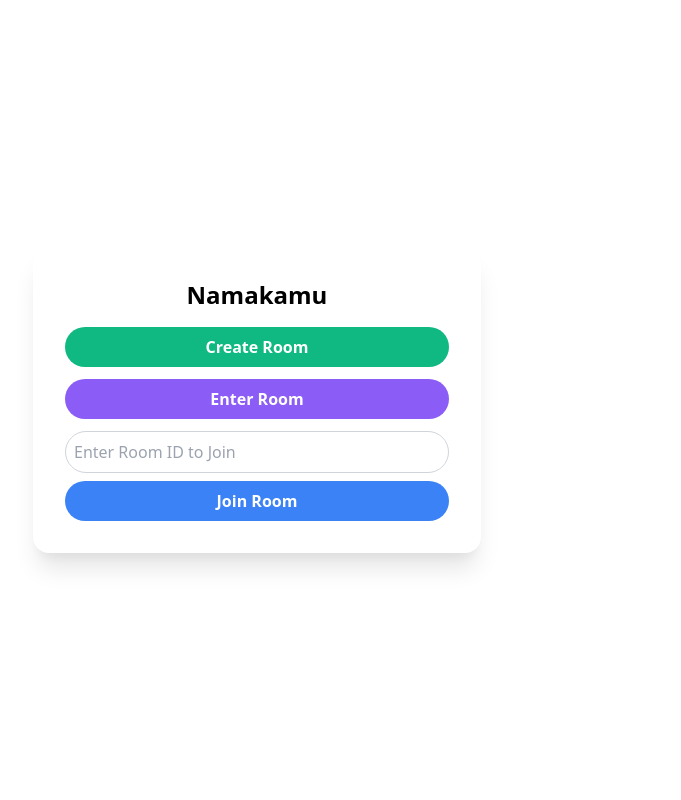
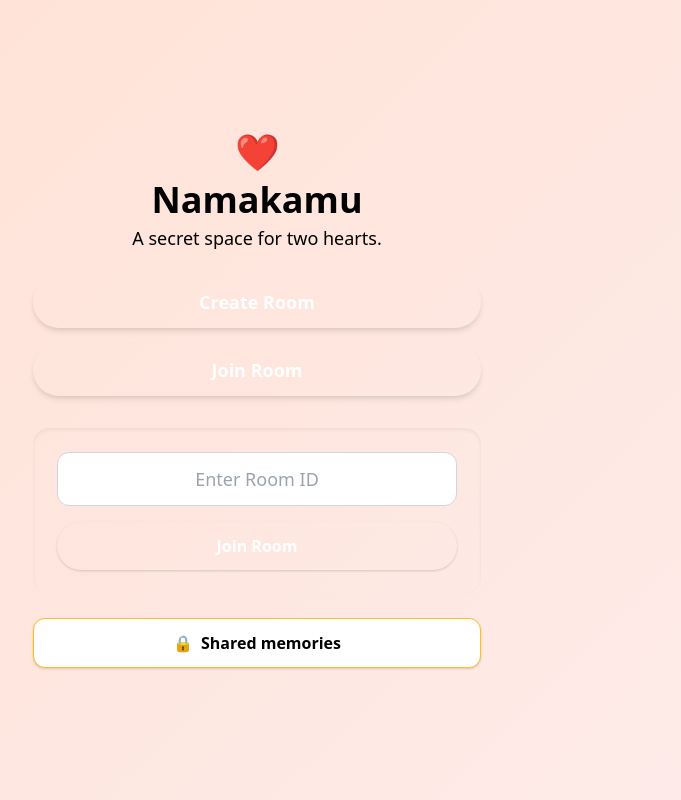
Before and after one commit to logowithmeme/namakamu, a React (Create React App) app: page / in a window 1280 px wide. Shown: the whole page, without its empty margins (383-1064 px from the left). Built offline with nearby package versions, Linux system fonts and the light colour scheme.

Commit message:
🌸 Initial romantic build for Namakamu

```diff
--- a/src/App.js
+++ b/src/App.js
@@ -1,7 +1,9 @@
-//  App.js - Routing
+// src/App.js
 import React from 'react';
 import { BrowserRouter as Router, Routes, Route } from 'react-router-dom';
 import Home from './pages/Home';
+import RoomCreated from './pages/RoomCreated';
+import JoinRoomPage from './pages/JoinRoomPage';
 import ChatPage from './pages/ChatPage';
 
 function App() {
@@ -9,6 +11,8 @@ function App() {
     <Router>
       <Routes>
         <Route path="/" element={<Home />} />
+        <Route path="/room-created/:roomId" element={<RoomCreated />} />
+        <Route path="/join-room/:roomId" element={<JoinRoomPage />} />
         <Route path="/chat/:roomId" element={<ChatPage />} />
       </Routes>
     </Router>
--- a/src/pages/Home.js
+++ b/src/pages/Home.js
@@ -1,78 +1,70 @@
-//  Home.js - Create or Join Room
+// src/pages/Home.js
 import React, { useState } from 'react';
 import { useNavigate } from 'react-router-dom';
 import { db } from '../firebase';
-import { doc, setDoc, getDoc } from 'firebase/firestore';
+import { doc, setDoc } from 'firebase/firestore';
 
 const Home = () => {
   const navigate = useNavigate();
-  const [joinCode, setJoinCode] = useState('');
-  const [roomId, setRoomId] = useState(null);
+  const [roomId, setRoomId] = useState('');
 
-  const generateRoom = async () => {
-    const newRoomId = Math.random().toString(36).substring(2, 10);
-    await setDoc(doc(db, 'rooms', newRoomId), { createdAt: Date.now() });
-    localStorage.setItem(`creator-${newRoomId}`, Date.now().toString());
-    setRoomId(newRoomId);
+  const createRoom = async () => {
+    const newId = Math.random().toString(36).substring(2, 10);
+    await setDoc(doc(db, 'rooms', newId), { createdAt: Date.now() });
+    localStorage.setItem(`creator-${newId}`, Date.now().toString());
+    navigate(`/room-created/${newId}`);
   };
 
-  const enterRoom = () => {
-    if (!roomId) return;
-    navigate(`/chat/${roomId}`);
-  };
-
-  const joinRoom = async () => {
-    const ref = doc(db, 'rooms', joinCode);
-    const snap = await getDoc(ref);
-    if (snap.exists()) {
-      navigate(`/chat/${joinCode}`);
-    } else {
-      alert('Room not found');
+  const [joinCode, setJoinCode] = useState('');
+  const joinRoom = () => {
+    if (joinCode.trim()) {
+      navigate(`/join-room/${joinCode.trim()}`);
     }
   };
 
   return (
-    <div className="min-h-screen flex flex-col items-center justify-center bg-gradient-to-br from
-pink-100 via-purple-100 to-orange-100 p-4">
-      <div className="bg-white p-8 rounded-2xl shadow-xl w-full max-w-md">
-        <h1 className="text-2xl font-bold text-center mb-4"> Namakamu</h1>
+    <div className="min-h-screen flex items-center justify-center px-4" style={{ background: 'linear-gradient(135deg, #FFE1D3, #FEECEB)' }}>
+      <div className="text-center max-w-md w-full">
+        <div className="text-4xl font-bold text-[#3A2F2F] mb-2">❤️</div>
+        <h1 className="text-4xl font-extrabold text-[#3A2F2F]">Namakamu</h1>
+        <p className="text-lg text-[#3A2F2F] mt-1 mb-6">A secret space for two hearts.</p>
+
         <button
-          onClick={generateRoom}
-          className="w-full bg-green-500 hover:bg-green-600 text-white font-semibold py-2 px-4
-rounded-full mb-3"
+          onClick={createRoom}
+          className="bg-[#E4685D] text-white text-lg font-semibold py-3 px-6 rounded-full w-full mb-4 shadow-md hover:brightness-110 transition"
         >
           Create Room
         </button>
-        {roomId && (
-          <div className="text-center text-sm text-gray-600 mb-2">
-            Room ID: <span className="font-mono font-bold">{roomId}</span>
+
         <button
-              onClick={() => navigator.clipboard.writeText(roomId)}
-              className="ml-2 text-blue-500 underline text-xs"
+          onClick={() => document.getElementById('join-box').scrollIntoView({ behavior: 'smooth' })}
+          className="bg-[#F88F6F] text-white text-lg font-semibold py-3 px-6 rounded-full w-full mb-4 shadow-md hover:brightness-110 transition"
         >
-              Copy
+          Join Room
         </button>
-          </div>
-        )}
-        <button
-          onClick={enterRoom}
-          className="w-full bg-purple-500 hover:bg-purple-600 text-white font-semibold py-2 px-4
-rounded-full mb-3"
+
+        <div
+          id="join-box"
+          className="bg-[#FFF7F0] rounded-2xl p-6 mt-4 shadow-inner"
         >
-          Enter Room
-        </button>
           <input
-          className="w-full border border-gray-300 p-2 rounded-full mb-2"
-          placeholder="Enter Room ID to Join"
+            placeholder="Enter Room ID"
             value={joinCode}
             onChange={(e) => setJoinCode(e.target.value)}
+            className="w-full text-center text-lg rounded-xl border border-gray-300 py-3 mb-4 focus:outline-none focus:ring-2 focus:ring-[#E4685D]"
           />
           <button
             onClick={joinRoom}
-          className="w-full bg-blue-500 hover:bg-blue-600 text-white font-semibold py-2 px-4
-rounded-full"
+            className="bg-[#E4685D] text-white font-semibold py-3 px-6 rounded-full w-full shadow hover:brightness-110"
           >
             Join Room
+          </button>
+        </div>
+
+        <button
+          className="mt-6 bg-white text-[#3A2F2F] font-semibold py-3 px-6 rounded-xl w-full shadow border border-yellow-400 flex items-center justify-center gap-2"
+        >
+          <span role="img" aria-label="lock">🔒</span> Shared memories
         </button>
       </div>
     </div>
--- a/src/pages/JoinRoomPage.js
+++ b/src/pages/JoinRoomPage.js
@@ -1,64 +1,39 @@
+// src/pages/JoinRoomPage.js
 import React, { useState } from 'react';
-import { useNavigate } from 'react-router-dom';
-import { doc, getDoc } from 'firebase/firestore';
-import { db } from '../firebase';
+import { useNavigate, useParams } from 'react-router-dom';
 
 const JoinRoomPage = () => {
-  const [roomId, setRoomId] = useState('');
+  const navigate = useNavigate();
+  const { roomId } = useParams();
   const [name, setName] = useState('');
-  const [error, setError] = useState('');
-  const navigate = useNavigate();
 
-  const handleJoin = async () => {
-    if (!roomId.trim() || !name.trim()) {
-      setError('Please enter both Room ID and your name.');
-      return;
-    }
-
-    try {
-      const roomRef = doc(db, 'chatrooms', roomId);
-      const roomSnap = await getDoc(roomRef);
-
-      if (roomSnap.exists()) {
-        localStorage.setItem(`username-${roomId}`, name);
+  const handleJoin = () => {
+    if (!name.trim()) return alert("Please enter your name!");
+    localStorage.setItem(`joiner-name-${roomId}`, name.trim());
     navigate(`/chat/${roomId}`);
-      } else {
-        setError('Room not found. Please check the ID again.');
-      }
-    } catch (err) {
-      console.error('Join Error:', err);
-      setError('Something went wrong. Try again.');
-    }
   };
 
   return (
-    <div className="min-h-screen flex flex-col items-center justify-center bg-gradient-to-br from-pink-100 via-purple-100 to-yellow-100 px-4">
-      <h1 className="text-3xl font-bold text-purple-800 mb-6">Join Room</h1>
+    <div className="min-h-screen flex items-center justify-center px-4" style={{ background: 'linear-gradient(135deg, #FFE1D3, #FEECEB)' }}>
+      <div className="text-center max-w-md w-full bg-white bg-opacity-50 backdrop-blur-md p-8 rounded-2xl shadow-xl">
+        <h2 className="text-3xl font-bold text-[#3A2F2F] mb-4">Join Chat Room</h2>
+        <p className="text-[#3A2F2F] text-sm mb-6">Room ID: <span className="font-mono font-bold">{roomId}</span></p>
 
         <input
           type="text"
-        placeholder="Enter Room ID"
-        value={roomId}
-        onChange={(e) => setRoomId(e.target.value)}
-        className="mb-4 px-4 py-2 rounded-lg border border-gray-300 focus:outline-none w-full max-w-xs"
-      />
-
-      <input
-        type="text"
-        placeholder="Enter Your Name"
+          placeholder="Enter your name"
           value={name}
           onChange={(e) => setName(e.target.value)}
-        className="mb-6 px-4 py-2 rounded-lg border border-gray-300 focus:outline-none w-full max-w-xs"
+          className="w-full mb-4 py-3 px-4 rounded-full border border-gray-300 text-center text-lg focus:outline-none focus:ring-2 focus:ring-[#E4685D]"
         />
-
-      {error && <p className="text-red-500 mb-4 text-sm">{error}</p>}
 
         <button
           onClick={handleJoin}
-        className="bg-purple-500 text-white px-6 py-2 rounded-full hover:bg-purple-600 transition shadow-lg"
+          className="w-full bg-[#E4685D] text-white font-semibold py-3 rounded-full shadow hover:brightness-110"
         >
-        Join Room
+          Join Now
         </button>
+      </div>
     </div>
   );
 };
--- a/src/pages/RoomCreated.js
+++ b/src/pages/RoomCreated.js
@@ -1,52 +1,38 @@
-import React, { useEffect, useState } from 'react';
-import { useNavigate } from 'react-router-dom';
-import { db } from '../firebase';
-import { doc, setDoc } from 'firebase/firestore';
-import { v4 as uuidv4 } from 'uuid';
+// src/pages/RoomCreated.js
+import React from 'react';
+import { useNavigate, useParams } from 'react-router-dom';
 
 const RoomCreated = () => {
-  const [roomId, setRoomId] = useState('');
+  const { roomId } = useParams();
   const navigate = useNavigate();
 
-  useEffect(() => {
-    const generateRoom = async () => {
-      const newRoomId = uuidv4().slice(0, 8);
-      await setDoc(doc(db, 'chatrooms', newRoomId), {
-        createdAt: new Date().toISOString(),
-      });
-      setRoomId(newRoomId);
-    };
-
-    generateRoom();
-  }, []);
-
-  const handleCopy = () => {
+  const copyToClipboard = () => {
     navigator.clipboard.writeText(roomId);
-    alert('Room ID copied!');
+    alert("Room ID copied!");
   };
 
-  const handleStartChat = () => {
+  const goToChat = () => {
     navigate(`/chat/${roomId}`);
   };
 
   return (
-    <div className="min-h-screen flex flex-col items-center justify-center bg-gradient-to-br from-pink-100 via-purple-100 to-yellow-100 px-4">
-      <h1 className="text-3xl font-bold text-purple-800 mb-2">Chat Room Created</h1>
-      <p className="text-lg mb-4">Room ID:</p>
-      <p className="text-4xl font-bold text-indigo-700 mb-6">{roomId}</p>
-      <p className="mb-4 text-center">Share this code with your partner to join.</p>
+    <div className="min-h-screen flex items-center justify-center px-4 text-center" style={{ background: 'linear-gradient(135deg, #FCE4EC, #F3E5F5)' }}>
+      <div className="bg-white bg-opacity-50 backdrop-blur-lg rounded-2xl p-8 max-w-md w-full shadow-2xl">
+        <h1 className="text-2xl md:text-3xl font-bold text-[#3A2F2F] mb-2">Chat Room Created</h1>
+        <p className="text-lg text-[#3A2F2F]">Room ID:</p>
+        <div className="text-3xl font-bold font-mono text-[#4A148C] mt-1 mb-4">{roomId}</div>
+        <p className="text-[#3A2F2F] mb-6">Share this code with your partner to join.</p>
 
-      <div className="flex flex-col gap-4 w-full max-w-xs">
         <button
-          onClick={handleCopy}
-          className="bg-white text-purple-800 py-3 rounded-full shadow-md hover:bg-purple-100 transition"
+          onClick={copyToClipboard}
+          className="w-full mb-3 bg-[#FFF7F0] text-[#3A2F2F] py-3 rounded-full font-semibold shadow border border-gray-300 hover:brightness-110"
         >
           Copy Room ID
         </button>
 
         <button
-          onClick={handleStartChat}
-          className="bg-pink-400 text-white py-3 rounded-full shadow-lg hover:bg-pink-500 transition"
+          onClick={goToChat}
+          className="w-full bg-[#E4685D] text-white py-3 rounded-full font-semibold shadow hover:brightness-110 transition"
         >
           Start Chatting
         </button>
```
Lines whose indentation alone changed are shown as unchanged.
